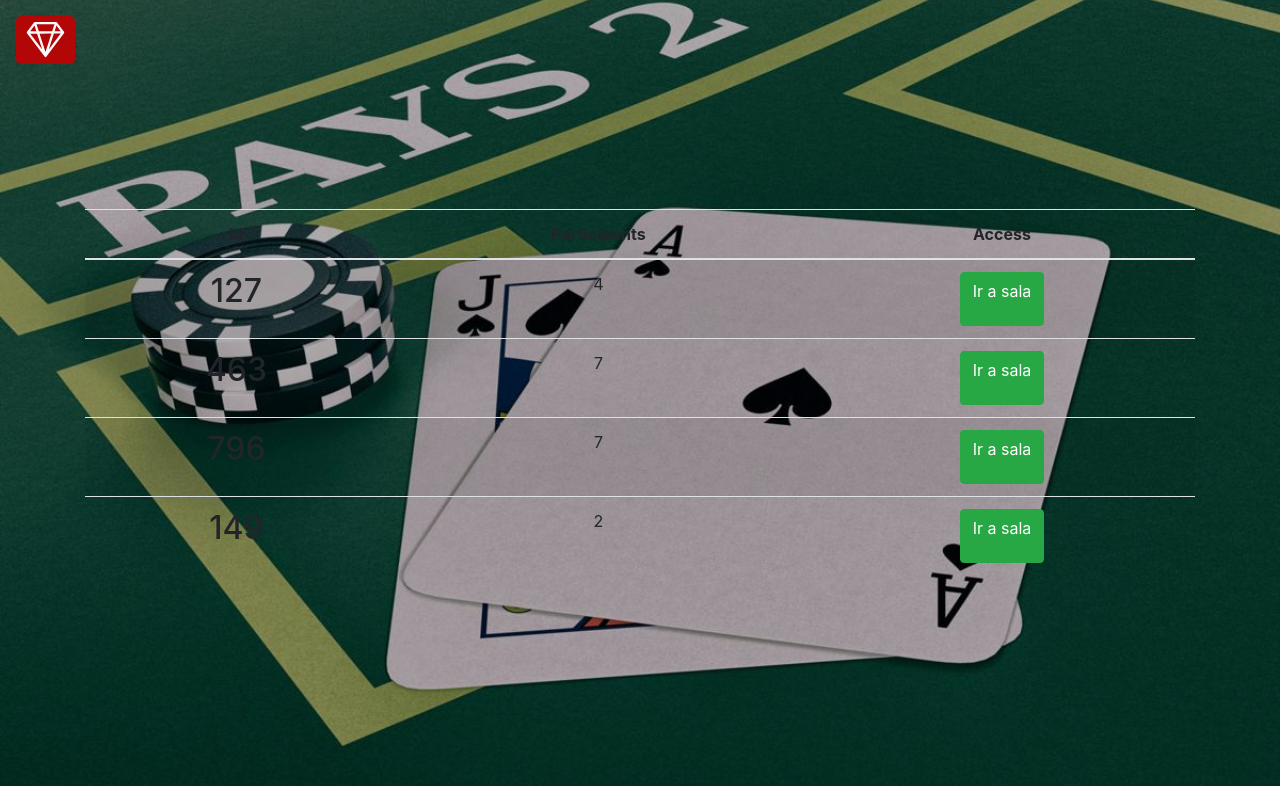
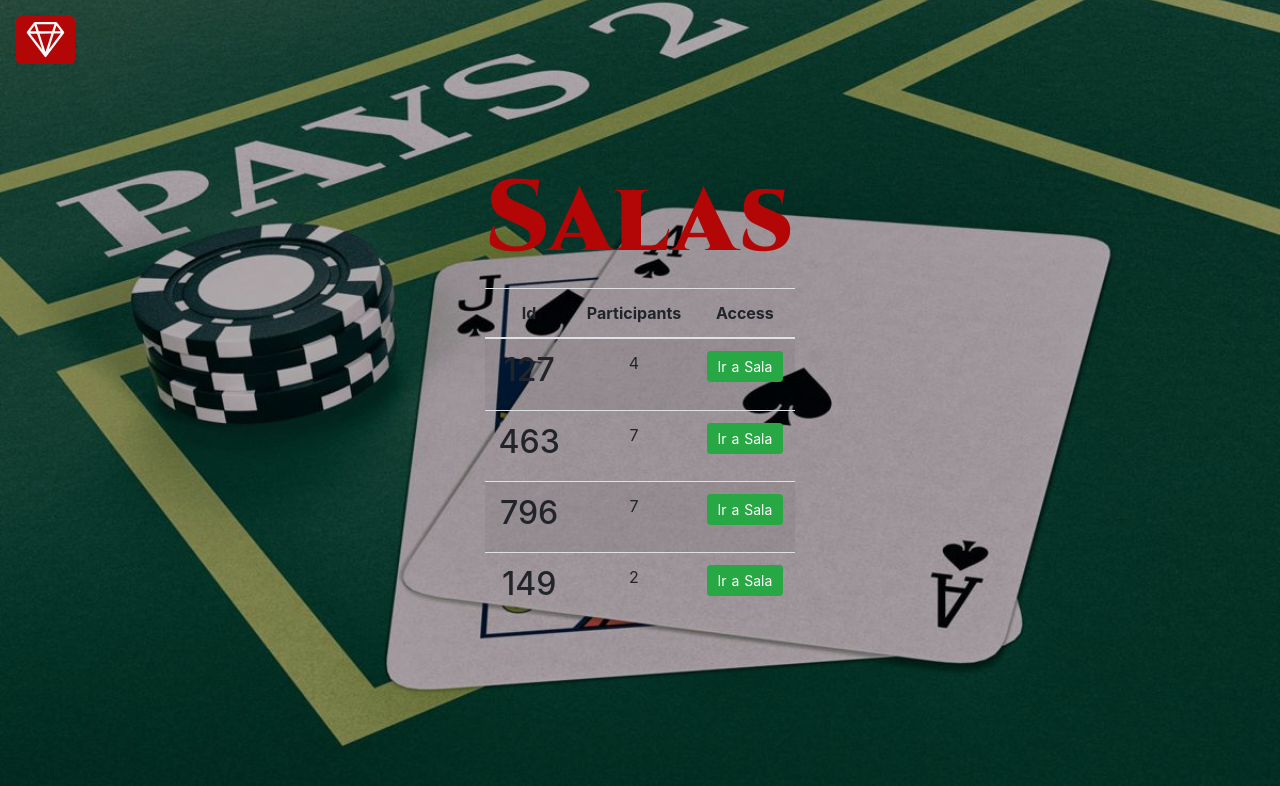
Before and after one commit to luisedudiaz/Blackjack, a Nuxt app: page /salas in a window 1280 px wide. Shown: the top 786 px of the page. Built offline with nearby package versions, Linux system fonts and the light colour scheme; no server answers.

Commit message:
cambios tabla

```diff
--- a/pages/salas/index.vue
+++ b/pages/salas/index.vue
@@ -2,7 +2,17 @@
   <div>
     <div class="background">
       <div class="container">
-        <b-table striped hover :items="items" :fields="fields">
+        <div>
+          <h1 class="title">
+            Salas
+          </h1>
+          <b-table
+            striped
+            hover
+            :items="items"
+            :fields="fields"
+            :tbody-tr-class="rowClass"
+          >
             <template v-slot:cell(id)="data">
               <h2>
                 {{ data.item.id + data.item.participants }}
@@ -10,12 +20,19 @@
             </template>
             <template v-slot:cell(access)="data">
               <NuxtLink :to="`/salas/${data.item.id}`"
-              ><b-button variant="success">
-                <p>Ir a sala</p>
+                ><b-button
+                  size="sm"
+                  class="mb-2"
+                  variant="success"
+                  block
+                  to="/salas"
+                >
+                  Ir a Sala
                 </b-button></NuxtLink
               >
             </template>
           </b-table>
+        </div>
       </div>
     </div>
   </div>
@@ -77,4 +94,16 @@ export default {
        while the background image is loading */
   background-color: #464646;
 }
+@font-face {
+  font-family: Cinzel;
+  src: url('~assets/Cinzel-Black.ttf');
+}
+
+.title {
+  font-family: Cinzel, serif;
+  font-weight: 300;
+  font-size: 100px;
+  color: #b30606;
+  letter-spacing: 1px;
+}
 </style>
```
Lines whose indentation alone changed are shown as unchanged.
